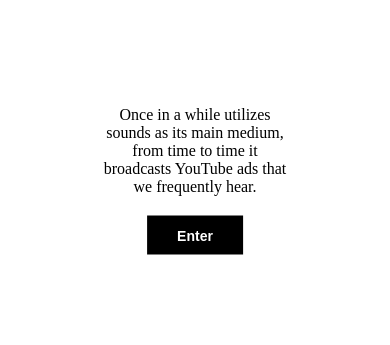
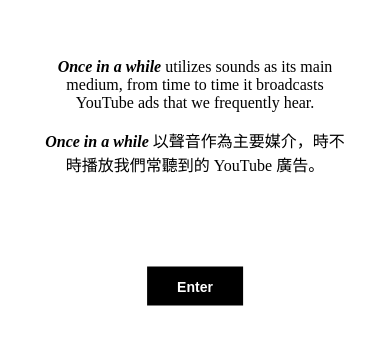
Before and after one commit to wuianski/OnceInAWhile, a website with bundled scripts: page index.html in a window 390 px wide. Shown: the part 271-616 px from the top of the page. Built offline with nearby package versions, Linux system fonts and the light colour scheme; files whose address does not match are found by name.

Commit message:
update description and layout

```diff
--- a/css/main.css
+++ b/css/main.css
@@ -15,12 +15,6 @@
     /*margin-right: 20px;*/
     position: relative;
     font-family: arial, helvetica, sans-serif;
-}
-
-@media only screen and (max-width: 1280px) {
-    .container-player {
-        max-width: 49vw;
-    }
 }
 
 .container-player [data-youtube-id] {
@@ -144,6 +138,7 @@
     left: 50%;
     transform: translate(-50%, -50%);
     position: absolute;
+    width: 100%;
 }
 #unmuteButton{
     position: absolute;
@@ -159,7 +154,27 @@
     transition: opacity 0.3s;
     cursor: pointer;
     min-height: 39px;
-    top: 60%;
+    top: 63%;
     left: 50%;
     transform: translate(-50%, -50%);
 }
+
+.italic{
+      font-style: italic;
+      font-weight: bold;
+    }
+
+
+@media only screen and (max-width: 1279px) {
+    .container-player {
+        max-width: 49vw;
+    }
+    #description{
+        width: 80%;
+        top: 46%;
+        /*text-align: left;*/
+    }
+    #unmuteButton{
+        top: 66%;
+    }
+}
--- a/index.html
+++ b/index.html
@@ -10,9 +10,15 @@
     </head>
     <body>
         <div id="entranceBlock">
-            <div id="description">Once in a while utilizes sounds as its main medium, from time to time it broadcasts YouTube ads
+            <div id="description">
+                <p><span class="italic">Once in a while</span> utilizes sounds as its main medium, from time to time it broadcasts
+                    YouTube ads
                 that we frequently
-                hear.</div>
+                hear.
+                </p>
+                <p><span class="italic">Once in a while</span> 以聲音作為主要媒介，時不時播放我們常聽到的 YouTube 廣告。
+                </p>
+                </div>
             <button id="unmuteButton">Enter</button>
         </div>
         <iframe src="mp3/silence.mp3" type="audio/mp3" allow="autoplay" id="audio" style="display:none">
```
